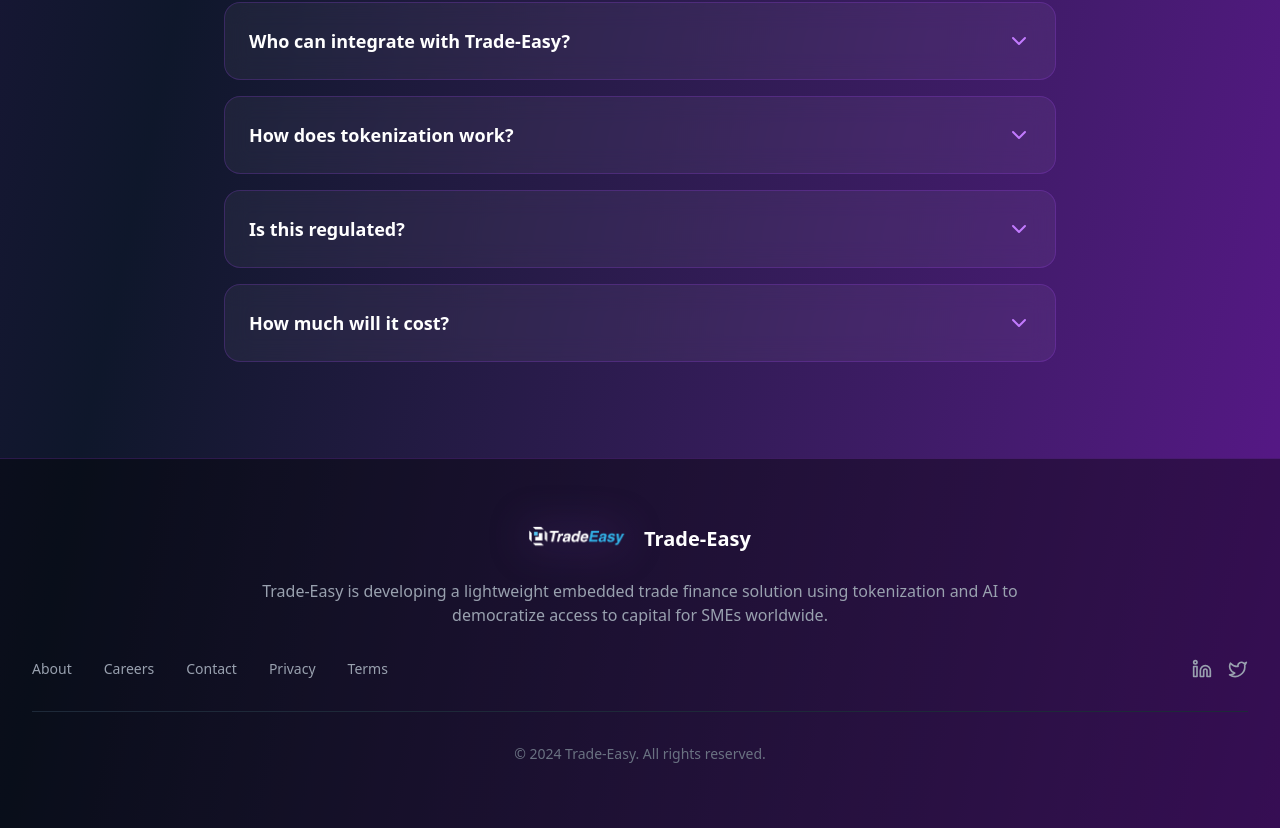
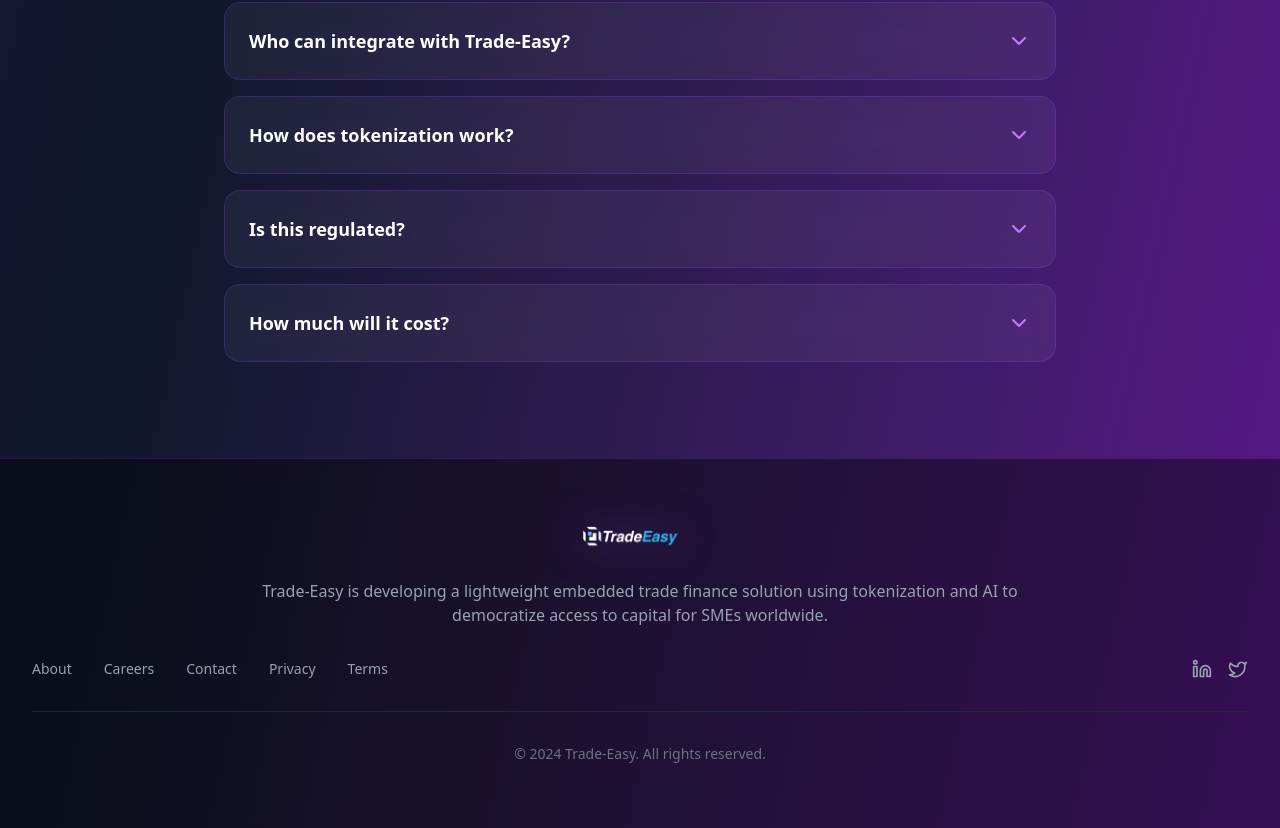
Before and after one commit to nchiara68/tradeeasyapp-landingpage01, a React (Vite) app: page / in a window 1280 px wide. Shown: the part 5089-5917 px from the top of the page. Built offline with nearby package versions, Linux system fonts and the light colour scheme.

Commit message:
fix bottom trade easy caption

```diff
--- a/src/components/TradeEasyLanding.tsx
+++ b/src/components/TradeEasyLanding.tsx
@@ -548,7 +548,7 @@
                   alt="Trade-Easy"
                   className="h-8 w-auto logo-glow"
                 />
-                <span className="text-xl font-bold text-white">Trade-Easy</span>
+                <span className="text-xl font-bold text-white"></span>
               </div>
               <p className="text-gray-400 max-w-3xl mx-auto">
                 Trade-Easy is developing a lightweight embedded trade finance solution using tokenization and AI to democratize access to capital for SMEs worldwide.
```
